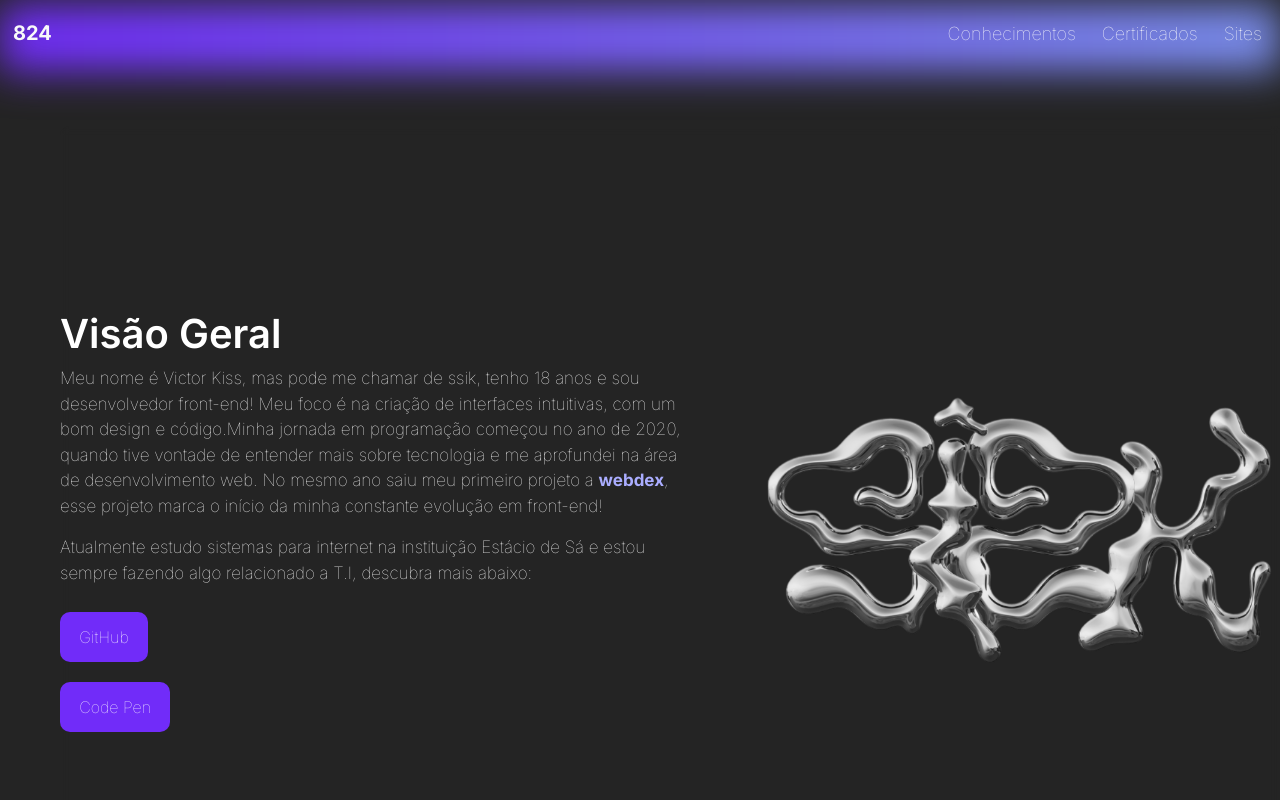
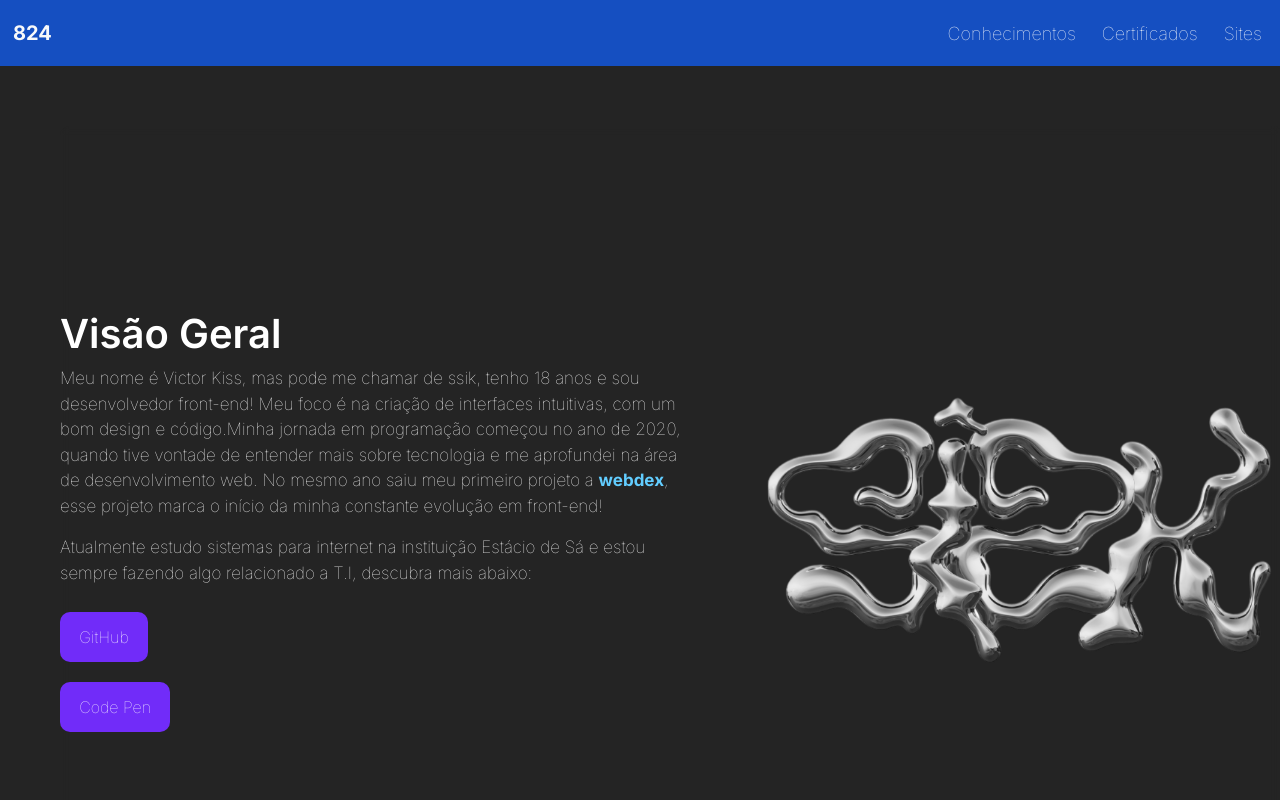
Before and after one commit to victor-kiss/ssik824, a Next.js app: page / in a window 1280 px wide. Shown: the top 800 px of the page. Built offline with nearby package versions, Linux system fonts and the light colour scheme.

Commit message:
Update globals.css

```diff
--- a/src/app/globals.css
+++ b/src/app/globals.css
@@ -15,37 +15,9 @@ nav.navbar{
   width:auto;
   padding:5px;
   margin-bottom:60px;
+  background-color:#154FC1;
 }
 
-
-nav.navbar:before {
-  content: "";
-  z-index: -1;
-  position: absolute;
-  top: 0;
-  right: 0;
-  bottom: 0;
-  left: 0;
-  background: linear-gradient(90deg, rgba(113,44,249,1) 0%, rgba(123,143,237,1) 100%);
-  transform: translate3d(0px, 5px, 0) scale(1);
-  filter: blur(20px);
-  opacity: var(0.7);
-  transition: opacity 0.3s;
-  border-radius: inherit;
-}
-
-
-nav.navbar::after {
-  content: "";
-  z-index: -1;
-  position: absolute;
-  top: 0;
-  right: 0;
-  bottom: 0;
-  left: 0;
-  background: inherit;
-  border-radius: inherit;
-}
 
 
 nav.navbar a.nav-link{
@@ -55,7 +27,6 @@ nav.navbar a.nav-link{
   cursor:pointer;
   font-weight:100;
 }
-
 
 .navbar-light .navbar-toggler {
   border-color:transparent;
@@ -93,12 +64,12 @@ h1,h2,h3,h4,h5,h6{
  a{
   text-decoration: none;
   font-weight: bold;
-  color:#aaadff;
+  color:#62CDFF;
 }
 
  a:hover{
   text-decoration: none;
-  color:#696eff;
+  color:#62CDFF;
 }
 
 a.link-button{
@@ -170,7 +141,7 @@ div.card > span{
 
 div.card > a{
   color:#FFF;
-  background:#712CF9;
+  background:##154FC1;
   padding:1rem 1.5rem;
   border-radius:10px;
   font-weight:bold;
```
